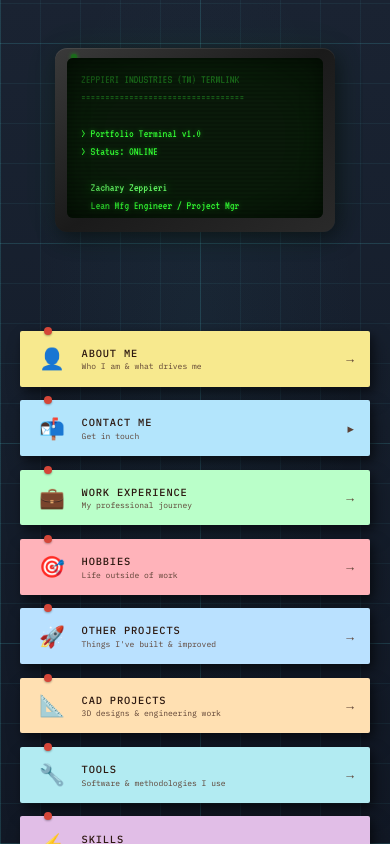
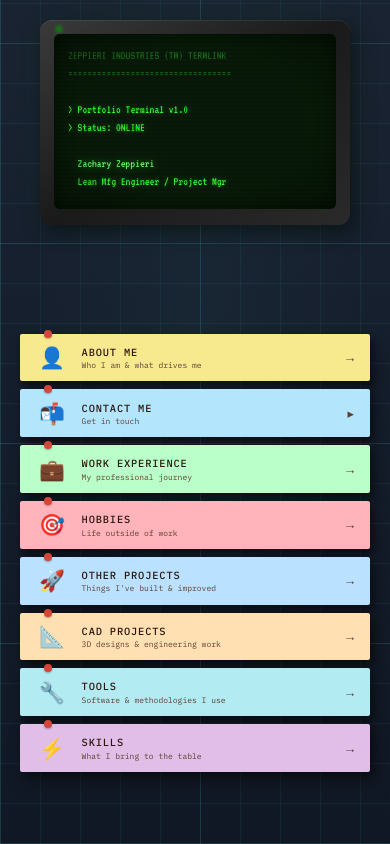
Before and after one commit to zzeppieri/zz-website, a React (Vite) app: page / in a window 390 px wide. Built offline with nearby package versions, Linux system fonts and the light colour scheme.

Commit message:
Add files via upload

```diff
--- a/src/App.jsx
+++ b/src/App.jsx
@@ -14,20 +14,12 @@ export default function App() {
   const crtTimerRef = useRef(null)
   const crtGreenTimerRef = useRef(null)
 
-  const isMobile = () => window.innerWidth < 768
-
   const navigateTo = useCallback((sectionId, color) => {
     if (view !== 'landing') return
     setCurrentSection(sectionId)
     setSectionColor(color || '#4a7cf9')
 
-    if (isMobile()) {
-      setView('section')
-      setZoomClass('expanded done')
-      return
-    }
-
-    // Desktop: bezel zoom — section lives in zoom-bezel the whole time
+    // Bezel zoom — section lives in zoom-bezel the whole time
     setView('zooming-in')
     setZoomClass('')
     setCrtGreen(true)
@@ -62,17 +54,7 @@ export default function App() {
   const navigateBack = useCallback(() => {
     if (view !== 'section') return
 
-    if (isMobile()) {
-      setView('landing')
-      setCurrentSection(null)
-      setZoomClass('')
-      setCrtOn(true)
-      clearTimeout(crtTimerRef.current)
-      crtTimerRef.current = setTimeout(() => setCrtOn(false), 500)
-      return
-    }
-
-    // Desktop: CRT green shutdown, then zoom-out
+    // CRT green shutdown, then zoom-out
     setView('crt-closing')
     setCrtGreen(true)
 
--- a/src/index.css
+++ b/src/index.css
@@ -952,25 +952,25 @@ body {
 .mobile-landing {
   position: fixed;
   inset: 0;
-  overflow-y: auto;
-  -webkit-overflow-scrolling: touch;
+  overflow: hidden;
   display: flex;
   flex-direction: column;
   align-items: center;
-  padding: 3rem 1.25rem 2rem;
-  padding-top: calc(3rem + env(safe-area-inset-top, 0px));
-  padding-bottom: calc(2rem + env(safe-area-inset-bottom, 0px));
+  padding: 1.25rem 1.25rem 1rem;
+  padding-top: calc(1.25rem + env(safe-area-inset-top, 0px));
+  padding-bottom: calc(1rem + env(safe-area-inset-bottom, 0px));
 }
 .mobile-terminal-wrap {
-  width: 280px;
+  width: calc(100% - 2.5rem);
+  max-width: 400px;
   flex-shrink: 0;
 }
 .mobile-terminal-wrap .terminal-frame {
-  padding: 10px 12px 14px;
+  padding: 14px 14px 16px;
 }
 .mobile-terminal-wrap .terminal-screen {
-  width: 256px;
-  height: 160px;
+  width: 100%;
+  height: 175px;
 }
 .mobile-terminal-wrap .terminal-content {
   padding: 12px 14px;
@@ -978,33 +978,35 @@ body {
 }
 .mobile-name {
   font-family: var(--font-display);
-  font-size: 1.6rem;
+  font-size: 1.3rem;
   letter-spacing: 0.12em;
   color: var(--white);
-  margin-top: 1.25rem;
+  margin-top: 0.4rem;
   text-align: center;
 }
 .mobile-role {
   font-family: var(--font-mono);
-  font-size: 0.55rem;
+  font-size: 0.5rem;
   color: var(--text-muted);
   letter-spacing: 0.1em;
-  margin-top: 0.3rem;
+  margin-top: 0.1rem;
   text-align: center;
 }
 .mobile-cards {
   display: flex;
   flex-direction: column;
-  gap: 0.85rem;
+  gap: 0.5rem;
   width: 100%;
   max-width: 400px;
-  margin-top: 2rem;
+  margin-top: 0.6rem;
+  flex: 1;
+  justify-content: center;
 }
 .mobile-card {
   display: flex;
   align-items: center;
   gap: 0.85rem;
-  padding: 0.9rem 1rem;
+  padding: 0.65rem 1rem;
   background: var(--note-bg, var(--surface));
   border: none;
   border-radius: 2px;
@@ -1091,20 +1093,70 @@ body {
 @media (max-width: 767px) {
   body { cursor: default; }
   .section-page { height: auto; min-height: 100vh; }
-  .sec-inner { padding: calc(5rem + env(safe-area-inset-top, 0px)) 1.25rem calc(3rem + env(safe-area-inset-bottom, 0px)); }
+  .sec-inner { padding: 4rem 1.25rem 3rem; }
   .sec-title { font-size: clamp(2.4rem, 10vw, 3.5rem); margin-bottom: 2rem; }
   .sec-body { font-size: 0.92rem; line-height: 1.8; }
   .placeholder-grid { grid-template-columns: 1fr; }
   .job-entry { grid-template-columns: 1fr; gap: 0.75rem; padding: 1.75rem 0; }
-  .back-btn { top: calc(1rem + env(safe-area-inset-top, 0px)); left: calc(1rem + env(safe-area-inset-left, 0px)); padding: 0.5rem 0.9rem; font-size: 0.55rem; }
+  .back-btn { display: none !important; }
   .corner-tag, .hint-tag { display: none; }
-  /* No bezel on mobile */
+
+  /* Mobile bezel: animate from terminal position to fullscreen */
+  .zoom-bezel {
+    top: calc(1.25rem + env(safe-area-inset-top, 0px));
+    left: 1.25rem;
+    right: 1.25rem;
+    bottom: calc(100% - 1.25rem - env(safe-area-inset-top, 0px) - 205px);
+    padding: 6px;
+    border-radius: 10px;
+    transition:
+      top 0.5s cubic-bezier(0.76, 0, 0.24, 1),
+      left 0.5s cubic-bezier(0.76, 0, 0.24, 1),
+      right 0.5s cubic-bezier(0.76, 0, 0.24, 1),
+      bottom 0.5s cubic-bezier(0.76, 0, 0.24, 1),
+      border-radius 0.5s cubic-bezier(0.76, 0, 0.24, 1);
+  }
+  .zoom-bezel::before { opacity: 0; }
+  .zoom-bezel::after {
+    inset: 6px;
+    border-radius: 6px;
+  }
+
+  /* Mobile done state: thin bezel with thicker top for green arrow */
   .zoom-bezel.expanded.done {
-    padding: 0;
-    background: transparent;
+    padding: 30px 8px 8px;
+    background: linear-gradient(145deg, #3a3a3a 0%, #1a1a1a 50%, #2a2a2a 100%);
+    border-radius: 0;
   }
   .zoom-bezel.expanded.done::before { opacity: 0; }
-  .zoom-bezel.expanded.done .zoom-screen { border-radius: 0; box-shadow: none; }
-  .zoom-outer .back-btn { display: flex; }
-  .bezel-back { display: none; }
+  .zoom-bezel.expanded.done::after { opacity: 0.25; inset: 30px 8px 8px; border-radius: 4px; }
+  .zoom-bezel.expanded.done .zoom-screen { border-radius: 4px; }
+
+  /* Show green arrow back button on mobile */
+  .bezel-back {
+    display: flex;
+    width: 24px;
+    height: 24px;
+    top: 3px;
+    left: 4px;
+  }
+  .bezel-back svg { width: 10px; height: 10px; }
+
+  /* Mobile zoom-out */
+  .zoom-bezel.start-expanded {
+    padding: 30px 8px 8px;
+  }
+  .zoom-bezel.collapsing {
+    top: calc(1.25rem + env(safe-area-inset-top, 0px));
+    left: 1.25rem;
+    right: 1.25rem;
+    bottom: calc(100% - 1.25rem - env(safe-area-inset-top, 0px) - 205px);
+    border-radius: 10px;
+    transition:
+      top 0.35s cubic-bezier(0.76, 0, 0.24, 1),
+      left 0.35s cubic-bezier(0.76, 0, 0.24, 1),
+      right 0.35s cubic-bezier(0.76, 0, 0.24, 1),
+      bottom 0.35s cubic-bezier(0.76, 0, 0.24, 1),
+      border-radius 0.35s cubic-bezier(0.76, 0, 0.24, 1);
+  }
 }
```
